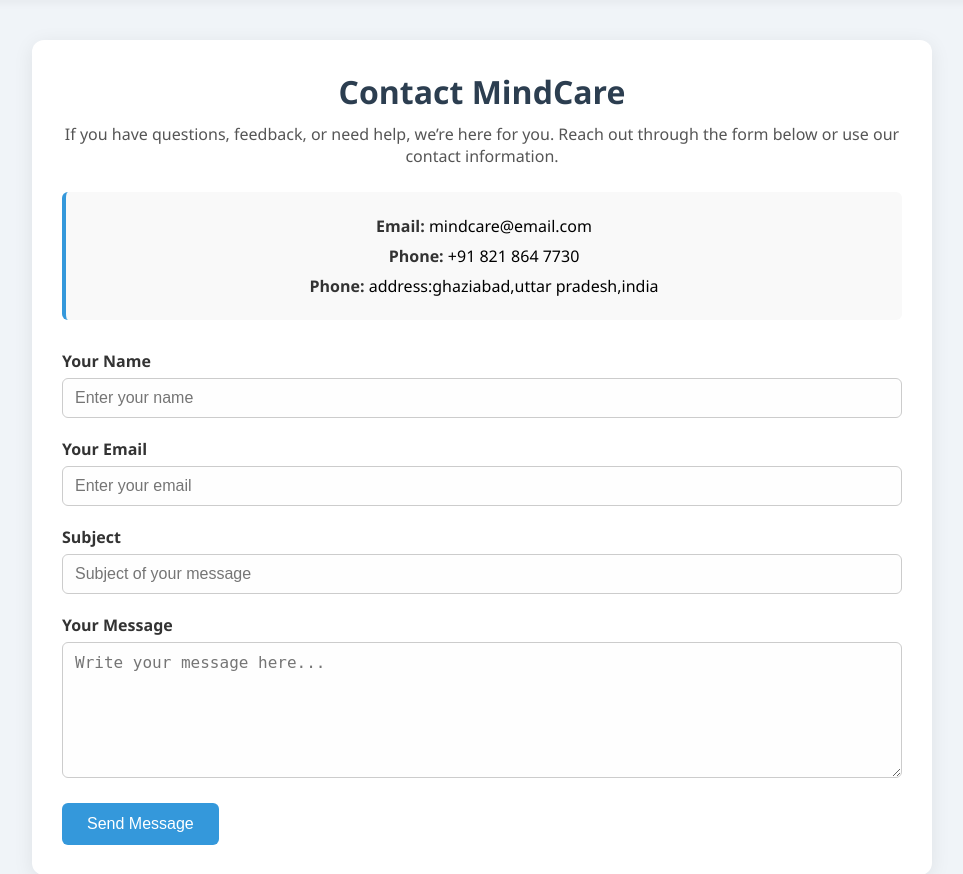
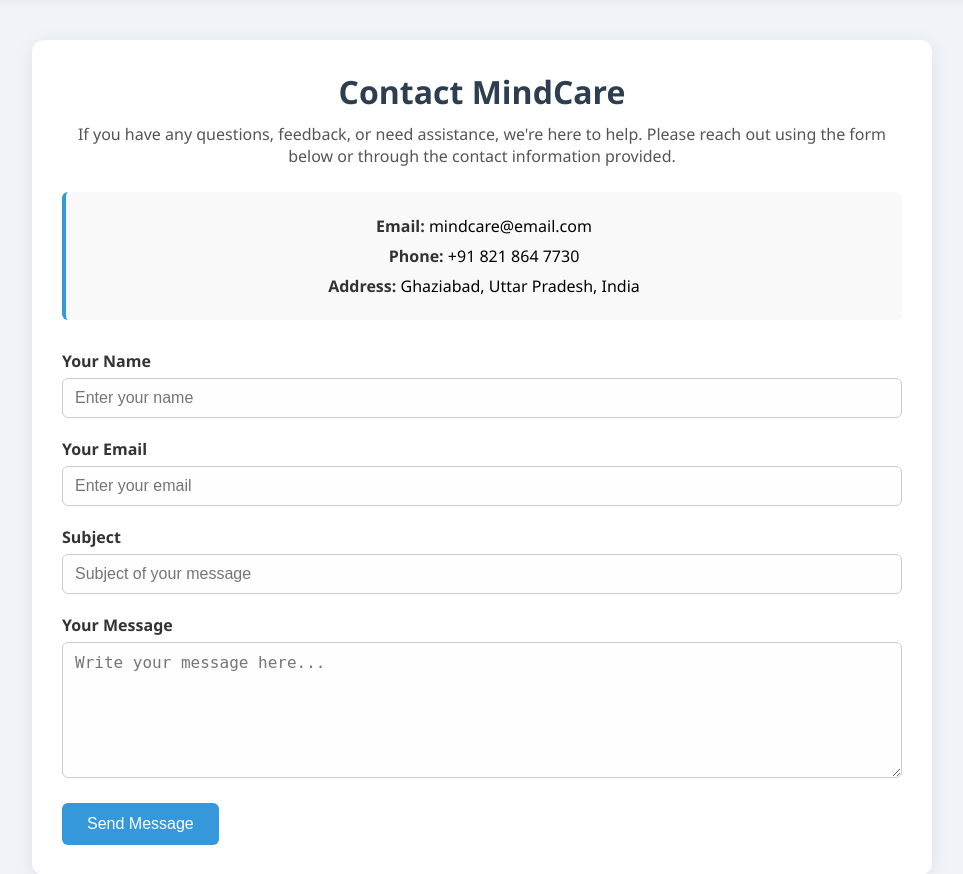
Before and after one commit to shaurya1234524/heaklthmental, a Django app: template healthmental/templates/contact.html in a window 1280 px wide. Shown: the part 74-948 px from the top of the page, without its empty margins (158-1121 px from the left). Run offline with Django 3.2, Linux system fonts and the light colour scheme; the template is opened without the code that fills it, so the values that code supplies are empty; some libraries are stand-ins or nearby versions.

Commit message:
Update contact.html

```diff
--- a/healthmental/templates/contact.html
+++ b/healthmental/templates/contact.html
@@ -1,10 +1,12 @@
 {% extends "base_generic.html" %}
+
 {% block title %}
-  <title>Contact Us | MindCare</title>
-  {% endblock title %}
-  {% block style %}
-  <meta name="description" content="Check your mental health by various offical tests provied.Get mental health tests for ocd,social anxiety disorder,depression,panic attacks,schizophrenia,bipolar disorder,ADHD,autism,PTSD,sleep disorders.">
-  <meta name="keywords" content="mental health testing online,online mental health tests, mental health assessment tests,take a mental health test,free mental health tests online,ocd test,adhd test,ptsd test,bipolar disorder test,social anxiety disorder test,autism test,depression test,sleep disorder test,panic attacks test,schizophrenia test">
+  <title>Contact Us | MindCare - Reach Out for Mental Health Support</title>
+{% endblock title %}
+
+{% block style %}
+  <meta name="description" content="Get in touch with MindCare for any questions or feedback about our mental health tests and services. Contact us for support with OCD, depression, anxiety, PTSD, ADHD, autism, and more.">
+  <meta name="keywords" content="contact MindCare, mental health support, contact us, mental health services, mental health tests, OCD, ADHD, PTSD, anxiety, depression, autism">
   <meta name="author" content="MindCare Team">
   <link rel="canonical" href="https://aisearchlibrary.in/contact/" />
   <style>
@@ -103,17 +105,18 @@
       }
     }
   </style>
-  {% endblock style %}
+{% endblock style %}
+
 {% block body %}
   <div class="contact-container">
     <div class="contact-box">
       <h1>Contact MindCare</h1>
-      <p>If you have questions, feedback, or need help, we’re here for you. Reach out through the form below or use our contact information.</p>
+      <p>If you have any questions, feedback, or need assistance, we're here to help. Please reach out using the form below or through the contact information provided.</p>
 
       <div class="contact-info">
-        <p><strong>Email:</strong> <a style="text-decoration:none;color:black;"href="mailto:shaurya2312046@gmail.com">mindcare@email.com</a></p>
-        <p><strong>Phone:</strong> <a style="text-decoration:none;color:black;"href="tel:+919876543210">+91 821 864 7730</a></p>
-        <p><strong>Phone:</strong> <a style="text-decoration:none;color:black;"href="https://www.google.com/maps/@28.6424805,77.411477,14.29z?entry=ttu&g_ep=EgoyMDI1MDQxMy4wIKXMDSoASAFQAw%3D%3D">address:ghaziabad,uttar pradesh,india</a></p>
+        <p><strong>Email:</strong> <a style="text-decoration:none;color:black;" href="mailto:mindcare@email.com">mindcare@email.com</a></p>
+        <p><strong>Phone:</strong> <a style="text-decoration:none;color:black;" href="tel:+919876543210">+91 821 864 7730</a></p>
+        <p><strong>Address:</strong> <a style="text-decoration:none;color:black;" href="https://www.google.com/maps/@28.6424805,77.411477,14.29z?entry=ttu&g_ep=EgoyMDI1MDQxMy4wIKXMDSoASAFQAw%3D%3D">Ghaziabad, Uttar Pradesh, India</a></p>
       </div>
 
       <form method="post" action="" class="contact-form">
@@ -142,4 +145,4 @@
       </form>
     </div>
   </div>
-  {% endblock body %}
+{% endblock body %}
```
